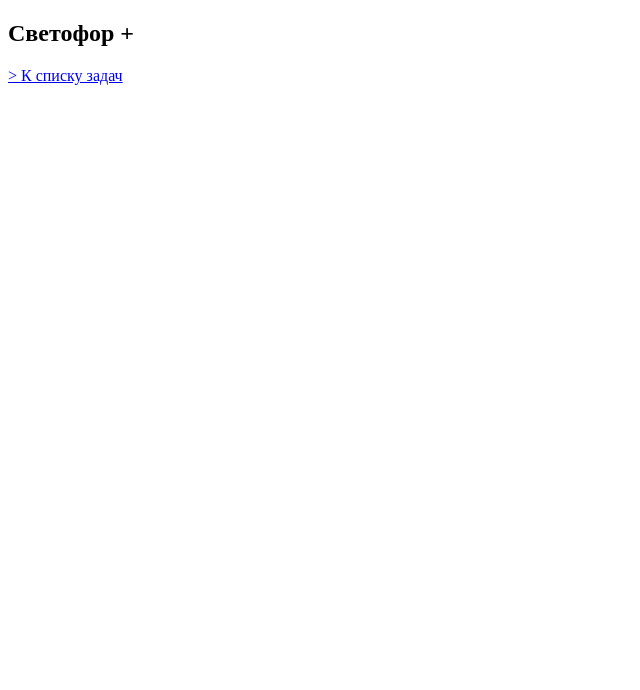
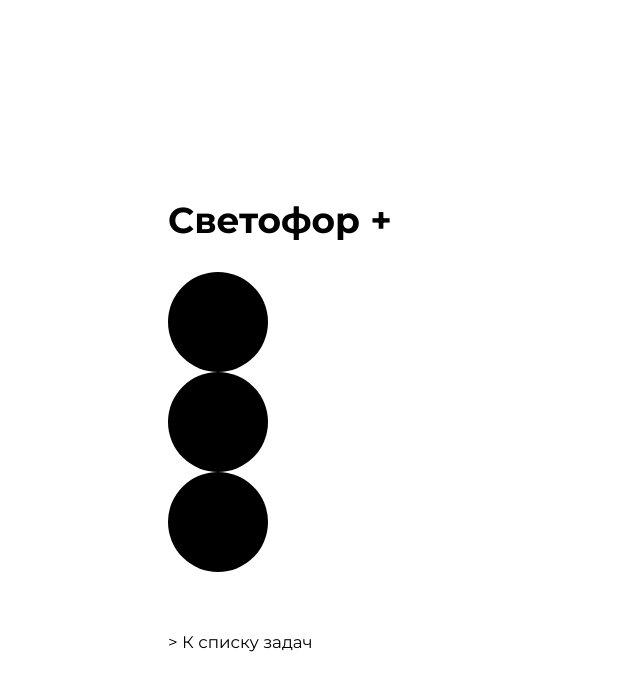
Before and after one commit to basicnat/skillfactory_course_PHPDev, a plain HTML site: page js_start_task_6.8/+taskTrafficlight/index.html in a window 1280 px wide. Shown: the whole page, without its empty margins (0-640 px from the left). Drawn offline with nearby package versions, Linux system fonts and the light colour scheme; files that its build step writes are made by us from their sources; the site is published under a folder, as on GitHub Pages, so addresses that start at the root find nothing.

Commit message:
change links

```diff
--- a/js_start_task_6.8/+taskTrafficlight/index.html
+++ b/js_start_task_6.8/+taskTrafficlight/index.html
@@ -2,7 +2,7 @@
 <html lang="ru">
 <head>
     <meta charset="UTF-8">
-    <link rel="stylesheet" href="/style.css">
+    <link rel="stylesheet" href="../style.css">
     <title>JS-Start. Task 3</title>
 </head>
 <body>
@@ -13,7 +13,7 @@
         <div class="trafficLight" id="red"></div>
     </div>
 
-    <a class="nav" href="/index.html">> К списку задач</a>
+    <a class="nav" href="../index.html">> К списку задач</a>
     <script src="script.js"></script>
 </body>
 </html>
```
Also changed, not shown: js_start_task_6.8/task1/index.html (+2 -2 lines), js_start_task_6.8/task2/index.html (+2 -2 lines), js_start_task_6.8/task3/index.html (+2 -2 lines), js_start_task_6.8/task4/index.html (+2 -2 lines), js_start_task_6.8/task5/index.html (+2 -2 lines).
